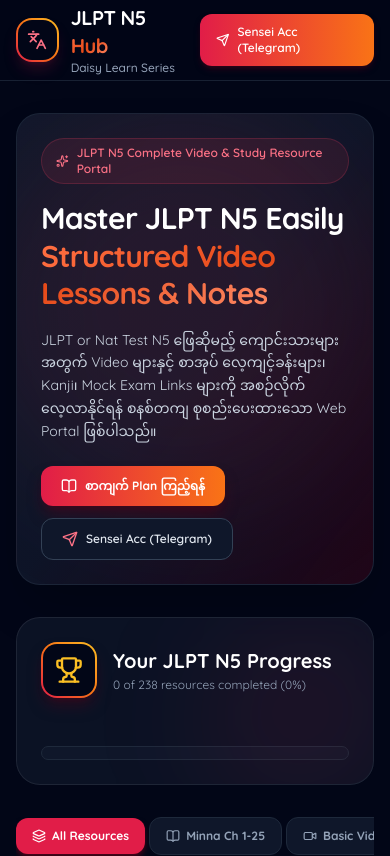
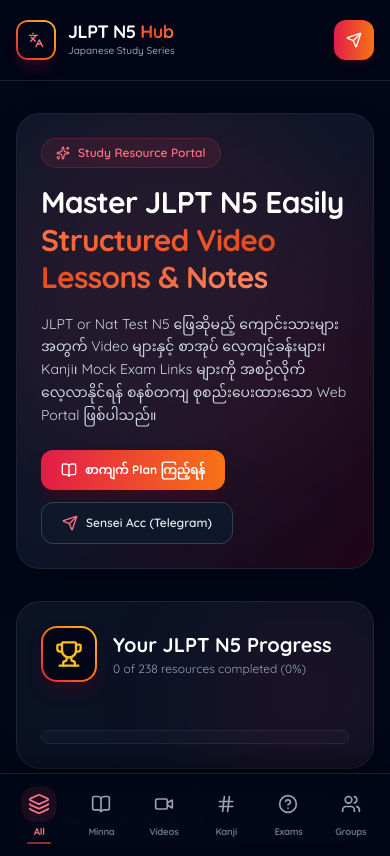
Before and after one commit to waiphyo285/jlpt-learn-pages, a React (Vite) app: page / in a window 390 px wide. Shown: the top 856 px of the page. Built offline with nearby package versions, Linux system fonts and the light colour scheme; what tailwind-glassmorphism would draw is missing.

Commit message:
feat: implement responsive mobile bottom navigation, style top header, and update branding

```diff
--- a/index.html
+++ b/index.html
@@ -7,7 +7,7 @@
     <link rel="preconnect" href="https://fonts.googleapis.com">
     <link rel="preconnect" href="https://fonts.gstatic.com" crossorigin>
     <link href="https://fonts.googleapis.com/css2?family=Quicksand:wght@300..700&family=Inter:wght@300..800&display=swap" rel="stylesheet">
-    <title>JLPT N5 Japanese Learning Hub | Daisy Learn</title>
+    <title>JLPT N5 Japanese Study Portal</title>
   </head>
   <body class="bg-slate-900 text-slate-100 antialiased selection:bg-rose-500 selection:text-white">
     <div id="root"></div>
--- /dev/null
+++ b/src/components/BottomNavigation.tsx
@@ -0,0 +1,69 @@
+import React from 'react';
+import { Layers, BookOpen, Video, Hash, HelpCircle, Users } from 'lucide-react';
+
+export type TabType = 'all' | 'minna' | 'basic' | 'kanji' | 'exams' | 'groups';
+
+interface BottomNavigationProps {
+  activeTab: TabType;
+  setActiveTab: (tab: TabType) => void;
+}
+
+export const BottomNavigation: React.FC<BottomNavigationProps> = ({
+  activeTab,
+  setActiveTab,
+}) => {
+  const tabs: { id: TabType; label: string; icon: React.ComponentType<{ className?: string }> }[] = [
+    { id: 'all', label: 'All', icon: Layers },
+    { id: 'minna', label: 'Minna', icon: BookOpen },
+    { id: 'basic', label: 'Videos', icon: Video },
+    { id: 'kanji', label: 'Kanji', icon: Hash },
+    { id: 'exams', label: 'Exams', icon: HelpCircle },
+    { id: 'groups', label: 'Groups', icon: Users },
+  ];
+
+  return (
+    <nav className="fixed bottom-0 left-0 right-0 z-50 md:hidden bg-slate-950/85 backdrop-blur-xl border-t border-slate-800/80 shadow-[0_-8px_30px_rgb(0,0,0,0.5)] px-2 pb-safe pt-2">
+      <div className="max-w-md mx-auto flex items-center justify-around">
+        {tabs.map(tab => {
+          const Icon = tab.icon;
+          const isActive = activeTab === tab.id;
+
+          return (
+            <button
+              key={tab.id}
+              onClick={() => setActiveTab(tab.id)}
+              className="relative flex flex-col items-center justify-center flex-1 py-1.5 transition-all duration-300 group"
+            >
+              {/* Icon Container with scale pop on select */}
+              <div
+                className={`p-1.5 rounded-xl transition-all duration-300 transform group-active:scale-90 ${
+                  isActive
+                    ? 'bg-rose-500/10 text-rose-400 scale-110'
+                    : 'text-slate-400 group-hover:text-slate-200'
+                }`}
+              >
+                <Icon className="w-5 h-5" />
+              </div>
+
+              {/* Label */}
+              <span
+                className={`text-[9.5px] font-bold mt-1 tracking-tight transition-all duration-300 ${
+                  isActive
+                    ? 'text-rose-400 font-extrabold transform scale-105'
+                    : 'text-slate-500'
+                }`}
+              >
+                {tab.label}
+              </span>
+
+              {/* Active Dot / Micro-bar Indicator */}
+              {isActive && (
+                <div className="absolute bottom-0 w-6 h-0.5 bg-gradient-to-r from-rose-500 to-orange-500 rounded-full shadow-lg shadow-rose-500/50 animate-pulse" />
+              )}
+            </button>
+          );
+        })}
+      </div>
+    </nav>
+  );
+};
--- a/src/components/Footer.tsx
+++ b/src/components/Footer.tsx
@@ -48,7 +48,7 @@ export const Footer: React.FC = () => {
             <span>for JLPT N5 Learners in Myanmar</span>
           </div>
           <div>
-            © {new Date().getFullYear()} Daisy Learn. All rights reserved.
+            © {new Date().getFullYear()} JLPT N5 Hub. All rights reserved.
           </div>
         </div>
       </div>
--- a/src/components/Header.tsx
+++ b/src/components/Header.tsx
@@ -14,23 +14,23 @@ export const Header: React.FC<HeaderProps> = ({ completedCount, totalCount }) =>
       <div className="max-w-7xl mx-auto px-4 sm:px-6 lg:px-8 h-20 flex items-center justify-between">
         {/* Brand */}
         <div className="flex items-center space-x-3">
-          <div className="w-11 h-11 rounded-2xl bg-gradient-to-tr from-rose-600 via-orange-500 to-amber-400 p-0.5 shadow-lg shadow-rose-900/30">
-            <div className="w-full h-full bg-slate-950 rounded-[14px] flex items-center justify-center">
-              <Languages className="w-5 h-5 text-rose-400" />
+          <div className="w-10 h-10 sm:w-11 sm:h-11 rounded-xl sm:rounded-2xl bg-gradient-to-tr from-rose-600 via-orange-500 to-amber-400 p-0.5 shadow-lg shadow-rose-900/30">
+            <div className="w-full h-full bg-slate-950 rounded-[9px] sm:rounded-[14px] flex items-center justify-center">
+              <Languages className="w-4 h-4 sm:w-5 sm:h-5 text-rose-400" />
             </div>
           </div>
           <div>
             <div className="flex items-center space-x-2">
-              <h1 className="text-xl font-bold tracking-tight text-white">
+              <h1 className="text-lg sm:text-xl font-bold tracking-tight text-white leading-none">
                 JLPT N5 <span className="text-gradient">Hub</span>
               </h1>
             </div>
-            <p className="text-xs text-slate-400 font-medium">Daisy Learn Series</p>
+            <p className="text-[10px] sm:text-xs text-slate-400 font-medium mt-0.5">Japanese Study Series</p>
           </div>
         </div>
 
         {/* Quick Stats & Telegram link */}
-        <div className="flex items-center space-x-4">
+        <div className="flex items-center space-x-3 sm:space-x-4">
           <div className="hidden sm:flex items-center space-x-3 bg-slate-900/90 border border-slate-800 rounded-xl px-4 py-2 text-xs">
             <CheckCircle2 className="w-4 h-4 text-emerald-400" />
             <div>
@@ -39,11 +39,23 @@ export const Header: React.FC<HeaderProps> = ({ completedCount, totalCount }) =>
             </div>
           </div>
 
+          {/* Mobile Telegram Link (Icon only) */}
           <a
             href="https://t.me/yaminjlc33"
             target="_blank"
             rel="noopener noreferrer"
-            className="inline-flex items-center space-x-2 px-4 py-2.5 rounded-xl bg-gradient-to-r from-rose-600 to-orange-500 hover:from-rose-500 hover:to-orange-400 text-white font-semibold text-xs shadow-md shadow-rose-950/50 transition-all hover:scale-[1.02] active:scale-[0.98]"
+            className="sm:hidden inline-flex items-center justify-center w-10 h-10 rounded-xl bg-gradient-to-r from-rose-600 to-orange-500 text-white shadow-md shadow-rose-950/50 hover:scale-105 active:scale-95 transition-transform"
+            aria-label="Sensei Acc (Telegram)"
+          >
+            <Send className="w-4 h-4" />
+          </a>
+
+          {/* Desktop Telegram Link (Full text) */}
+          <a
+            href="https://t.me/yaminjlc33"
+            target="_blank"
+            rel="noopener noreferrer"
+            className="hidden sm:inline-flex items-center space-x-2 px-4 py-2.5 rounded-xl bg-gradient-to-r from-rose-600 to-orange-500 hover:from-rose-500 hover:to-orange-400 text-white font-semibold text-xs shadow-md shadow-rose-950/50 transition-all hover:scale-[1.02] active:scale-[0.98]"
           >
             <Send className="w-3.5 h-3.5" />
             <span>Sensei Acc (Telegram)</span>
--- a/src/pages/N5HubPage.tsx
+++ b/src/pages/N5HubPage.tsx
@@ -15,11 +15,12 @@ import { Footer } from '../components/Footer';
 import { LessonCard } from '../components/LessonCard';
 import { ChapterAccordion } from '../components/ChapterAccordion';
 import { ProgressHeader } from '../components/ProgressHeader';
+import { BottomNavigation, TabType } from '../components/BottomNavigation';
 
 const STORAGE_KEY = 'jlpt_n5_completed_items_v1';
 
 export const N5HubPage: React.FC = () => {
-  const [activeTab, setActiveTab] = useState<'all' | 'minna' | 'basic' | 'kanji' | 'exams' | 'groups' | 'info'>('all');
+  const [activeTab, setActiveTab] = useState<TabType>('all');
   const [searchQuery, setSearchQuery] = useState('');
   const [completedMap, setCompletedMap] = useState<Record<string, boolean>>(() => {
     try {
@@ -94,7 +95,7 @@ export const N5HubPage: React.FC = () => {
     <div className="min-h-screen bg-slate-950 text-slate-100 flex flex-col font-sans">
       <Header completedCount={completedCount} totalCount={totalItemCount} />
 
-      <main className="flex-1 max-w-7xl w-full mx-auto px-4 sm:px-6 lg:px-8 pt-8 pb-16">
+      <main className="flex-1 max-w-7xl w-full mx-auto px-4 sm:px-6 lg:px-8 pt-8 pb-24 md:pb-16">
         {/* Hero Banner */}
         <div className="relative rounded-3xl bg-gradient-to-br from-slate-900 via-slate-900/90 to-rose-950/40 p-6 sm:p-10 border border-slate-800/80 shadow-2xl mb-8 overflow-hidden">
           <div className="absolute top-0 right-0 w-96 h-96 bg-rose-500/10 rounded-full blur-3xl pointer-events-none" />
@@ -102,7 +103,7 @@ export const N5HubPage: React.FC = () => {
           <div className="max-w-3xl relative z-10">
             <div className="inline-flex items-center space-x-2 px-3.5 py-1.5 rounded-full bg-rose-500/10 text-rose-400 text-xs font-semibold border border-rose-500/20 mb-4">
               <Sparkles className="w-3.5 h-3.5" />
-              <span>JLPT N5 Complete Video & Study Resource Portal</span>
+              <span>Study Resource Portal</span>
             </div>
 
             <h1 className="text-3xl sm:text-5xl font-black text-white tracking-tight leading-tight mb-4">
@@ -149,7 +150,7 @@ export const N5HubPage: React.FC = () => {
         {/* Search & Tabs Controls */}
         <div className="flex flex-col md:flex-row items-stretch md:items-center justify-between gap-4 mb-8">
           {/* Category Tabs */}
-          <div className="flex items-center space-x-1 overflow-x-auto pb-2 md:pb-0 scrollbar-none">
+          <div className="hidden md:flex items-center space-x-1 overflow-x-auto pb-2 md:pb-0 scrollbar-none">
             <button
               onClick={() => setActiveTab('all')}
               className={`px-4 py-2.5 rounded-xl text-xs sm:text-sm font-bold transition-all whitespace-nowrap flex items-center space-x-1.5 ${activeTab === 'all' ? 'bg-rose-600 text-white shadow-md shadow-rose-950' : 'bg-slate-900 text-slate-400 hover:text-white border border-slate-800'}`}
@@ -386,6 +387,7 @@ export const N5HubPage: React.FC = () => {
         )}
       </main>
 
+      <BottomNavigation activeTab={activeTab} setActiveTab={setActiveTab} />
       <Footer />
     </div>
   );
```
